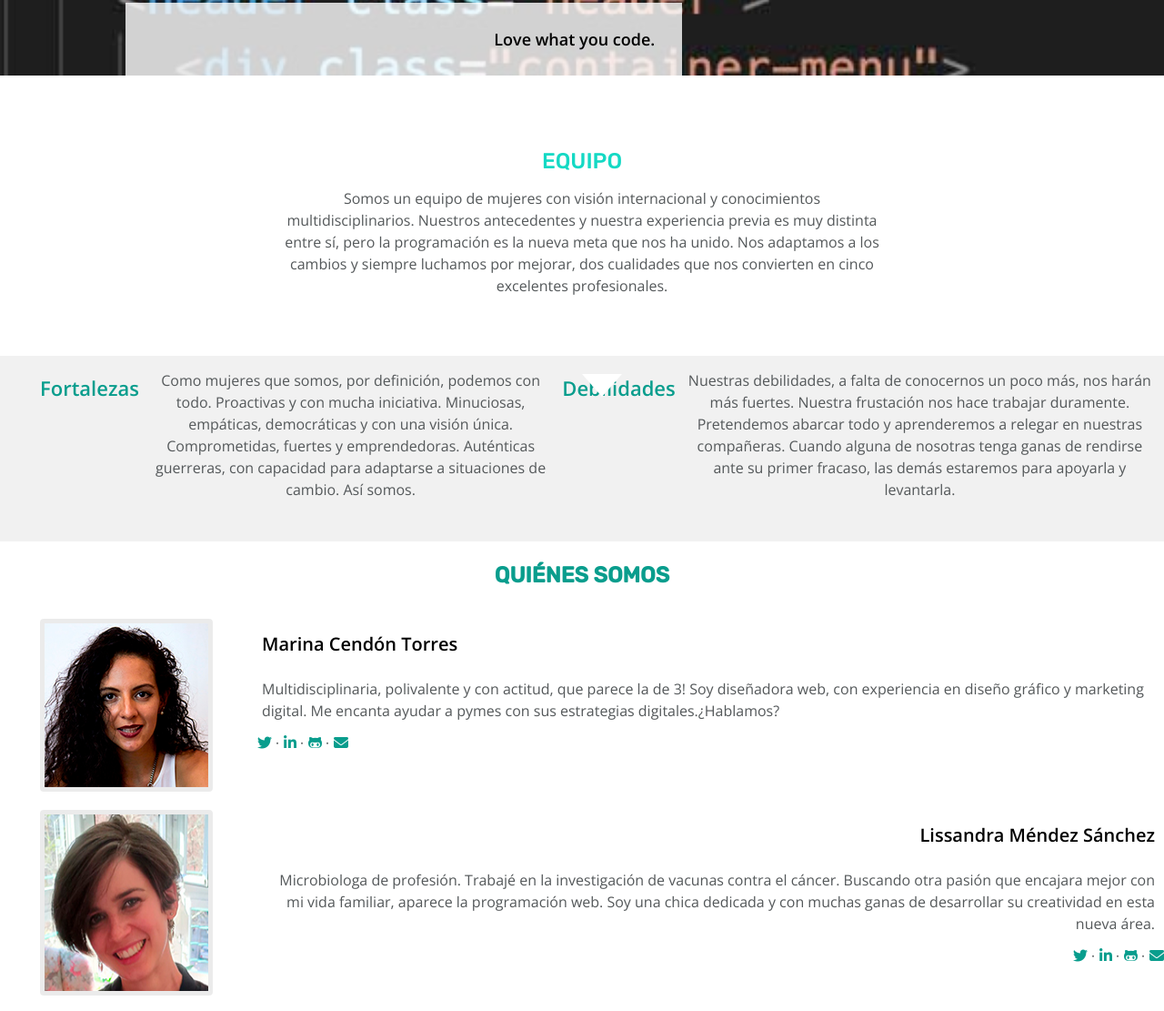
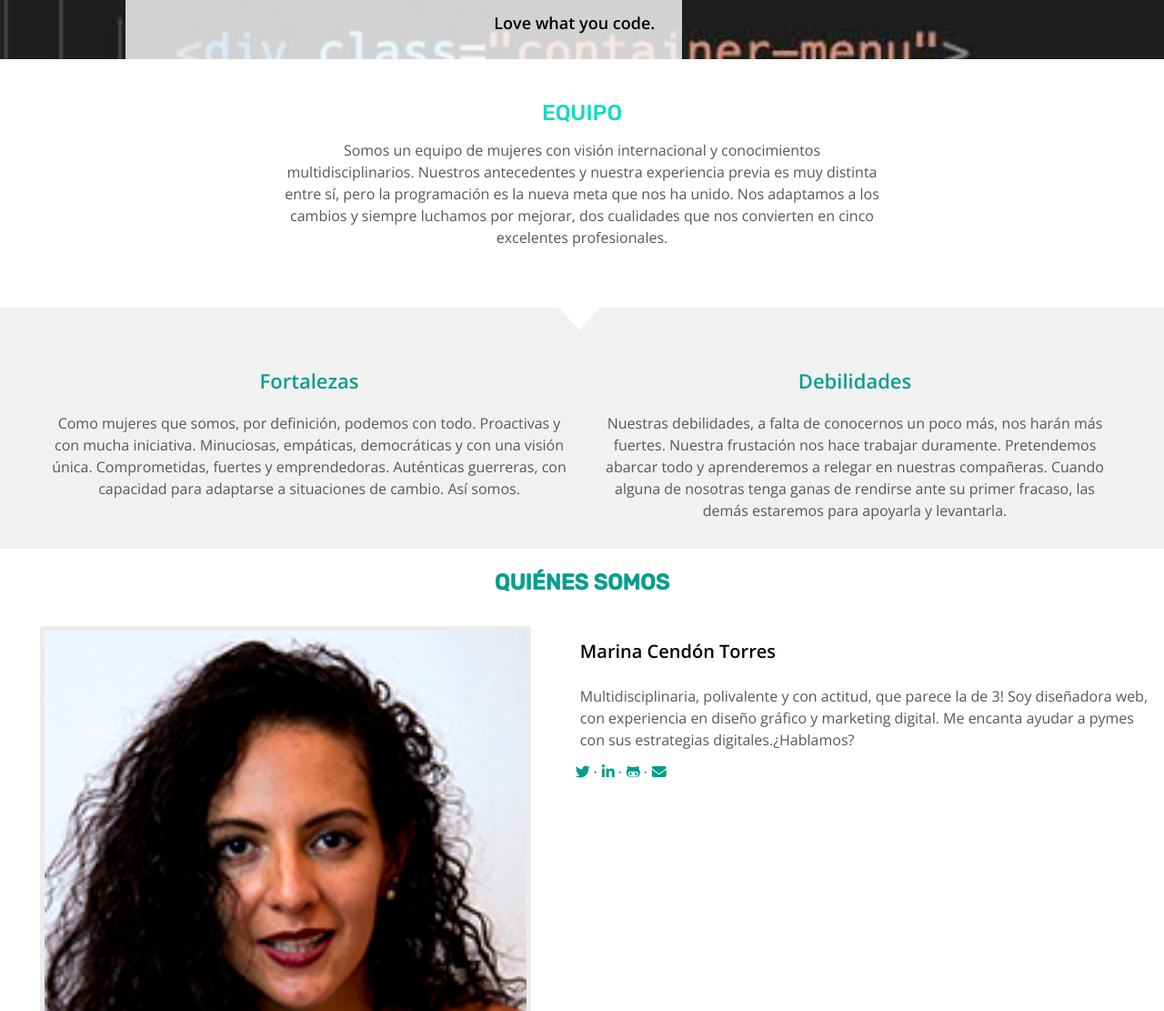
Before and after one commit to Adalab/project-promo-kmodulo-1-team-4, a plain HTML site: page index.html in a window 1280 px wide. Shown: the part 356-1467 px from the top of the page at 91% size. Drawn offline with nearby package versions, Linux system fonts and the light colour scheme.

Commit message:
add mediaqueries main

```diff
--- a/index.html
+++ b/index.html
@@ -6,10 +6,9 @@
   <meta name="viewport" content="width=device-width, initial-scale=1.0" />
   <title>Proyecto 1</title>
   <script src="https://kit.fontawesome.com/14e9fe2bba.js" crossorigin="anonymous"></script>
-  <link href="https://fonts.googleapis.com/css2?family=Open+Sans:wght@400;600&display=swap" rel="stylesheet">"
-  rel="stylesheet">
+  <link href="https://fonts.googleapis.com/css2?family=Open+Sans:wght@400;600&display=swap" rel="stylesheet">
   <link href="https://fonts.googleapis.com/css2?family=Rubik:wght@400;500&display=swap" rel="stylesheet">
-  rel="stylesheet">
+
   <link rel="stylesheet" href="main.css" />
 </head>
 
@@ -37,34 +36,41 @@
   </header>
 
   <main id="team" class="team-container">
+    <div class="media-container">
       <article class="article-one">
         <h2 class="team-description">EQUIPO</h2>
         <p class="description">
-        Somos un equipo de mujeres con visión internacional y conocimientos multidisciplinarios. Nuestros antecedentes y
-        nuestra experiencia previa es muy distinta entre sí, pero la programación es la nueva meta que nos ha unido. Nos
+          Somos un equipo de mujeres con visión internacional y conocimientos multidisciplinarios. Nuestros antecedentes
+          y
+          nuestra experiencia previa es muy distinta entre sí, pero la programación es la nueva meta que nos ha unido.
+          Nos
           adaptamos a los cambios y siempre luchamos por mejorar, dos cualidades que nos convierten en cinco excelentes
           profesionales.
         </p>
       </article>
 
       <article class="article-two">
-
+        <div class="media-atrib">
           <h3 class="group-atributes">Fortalezas</h3>
-      <p class="description">
+          <p class="description descript-media">
             Como mujeres que somos, por definición, podemos con todo. Proactivas y con mucha iniciativa. Minuciosas,
-        empáticas, democráticas y con una visión única. Comprometidas, fuertes y emprendedoras. Auténticas guerreras,
+            empáticas, democráticas y con una visión única. Comprometidas, fuertes y emprendedoras. Auténticas
+            guerreras,
             con capacidad para adaptarse a situaciones de cambio. Así somos.
           </p>
-
+        </div>
+        <div class="media-atrib">
           <h3 class="group-atributes">Debilidades</h3>
-      <p class=description>
+          <p class="description descript-media">
             Nuestras debilidades, a falta de conocernos un poco más, nos harán más fuertes. Nuestra frustación nos hace
-        trabajar duramente. Pretendemos abarcar todo y aprenderemos a relegar en nuestras compañeras. Cuando alguna de
+            trabajar duramente. Pretendemos abarcar todo y aprenderemos a relegar en nuestras compañeras. Cuando alguna
+            de
             nosotras tenga ganas de rendirse ante su primer fracaso, las demás estaremos para apoyarla y levantarla.
           </p>
-
+        </div>
       </article>
 
+    </div>
     <h2 id="about-us" class="about-us">QUIÉNES SOMOS</h2>
     <div class="resp-about">
       <img src="./img/marina-cendon.jpg" alt="foto
@@ -129,7 +135,8 @@
           </li>
         </ul>
       </div>
-    </div class="resp-about">
+    </div>
+    <div class="resp-about">
       <img src="./img/susana-gonzález-vejo.jpg" alt="foto
           de Susana González" class="photo" />
       <div class="responsive-l">
@@ -190,7 +197,7 @@
         </ul>
       </div>
     </div>
-    </div class="resp-about">
+    <div class="resp-about">
       <img src="./img/maria-teresa-jimenez-novillo.jpg" alt="foto
           de Maria Teresa Jimenez Novillo" class="photo" />
       <div class="responsive-l">
--- a/main.css
+++ b/main.css
@@ -193,6 +193,8 @@
   margin: 10px auto;
   display: block;
   border-radius: 4px;
+  width: 56%;
+  height: auto;
 }
 /* /iconos de redes sociales */
 
@@ -269,6 +271,7 @@ a {
   width: 100px;
 }
 
+/* MEDIAQUERIES*/
 @media all and (min-width: 768px) {
   /* header */
   .header {
@@ -324,34 +327,42 @@ a {
 
   /* Itziar */
 
-  .group-atributes-strenghts,
-  .group-atributes-weaks {
-    padding: 0 20px 10px 20px;
-    width: 49%;
+  .media-container {
+    display: flex;
+    flex-direction: column;
+    align-items: center;
+  }
+
+  .article-one {
+    max-width: 678px;
+    margin: 15px 45px 0px 45px;
+  }
+
+  .media-atrib {
+    width: 50%;
+    margin-top: 45px;
+  }
+  .media-atrib p {
+    padding: 5px;
   }
   .article-two {
     display: flex;
-    /* flex-grow: space-between; */
+    justify-content: space-between;
+    position: relative;
+    padding: 0px 40px 10px 40px;
   }
+
   .article-two::before {
     left: 50%;
-    /* transform: translate(0px, 0px); */
-  }
-  .article-one {
-    max-width: 678px;
-  }
-  .team-container {
-    display: flex;
-    flex-direction: column;
-    align-items: center;
+    transform: translate(-25px, -20px);
+    position: absolute;
   }
 
   /* QUIÉNES SOMOS - Marina */
   .resp-about {
     display: flex;
   }
-  .resp-about: {
-    background-color: blue;
+  .resp-about:nth-child(2n) {
     display: flex;
     flex-direction: row-reverse;
     justify-self: right;
@@ -375,10 +386,11 @@ a {
     text-align: right;
   }
   .responsive-r .contact-me {
-    justify-content: right;
+    justify-content: flex-end;
   }
   .photo {
-    width: 205px;
+    width: 100%;
+    height: 100%;
     justify-content: left;
     margin-left: 44px;
     margin-right: 44px;
```
Lines whose indentation alone changed are shown as unchanged.
